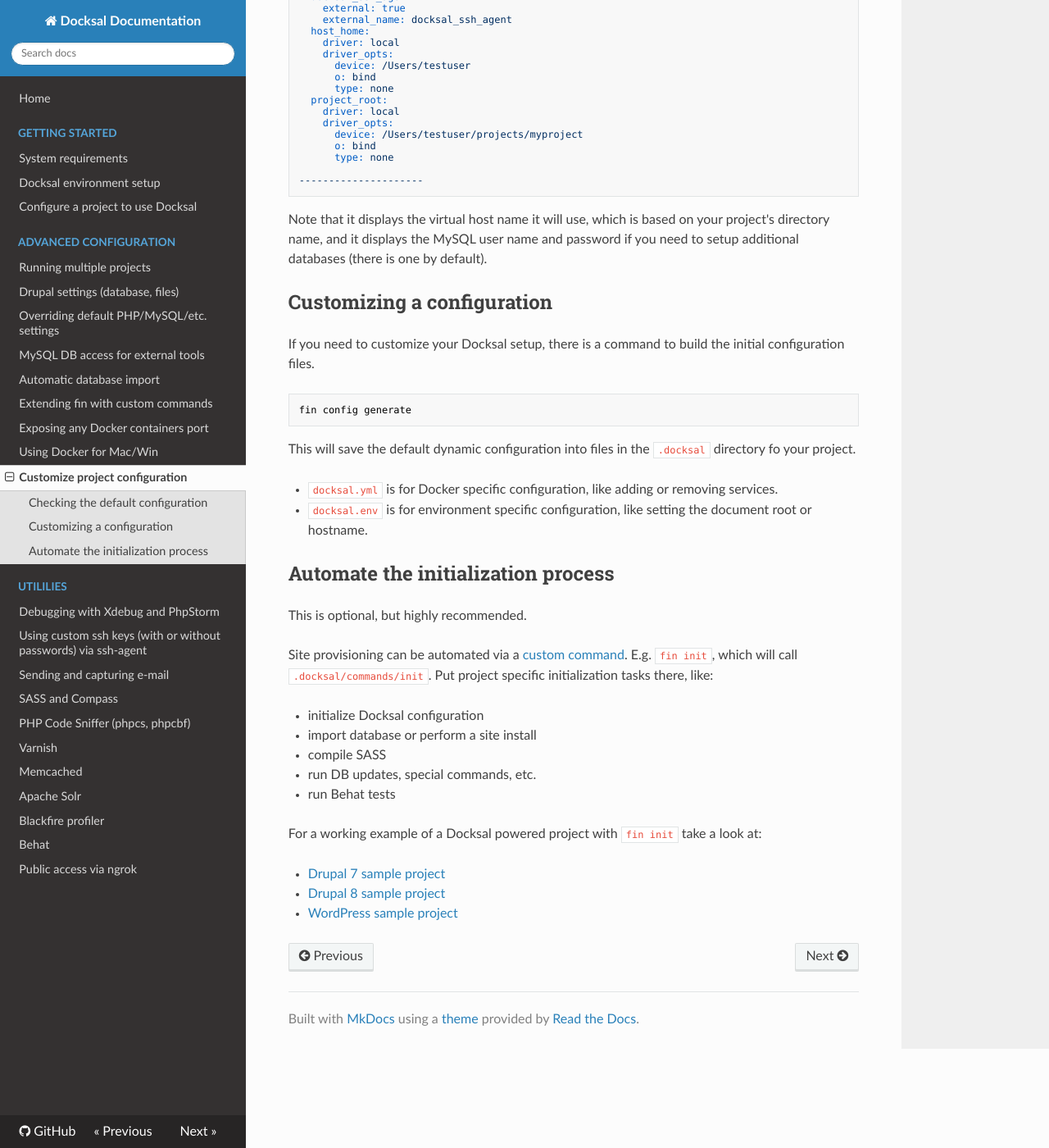
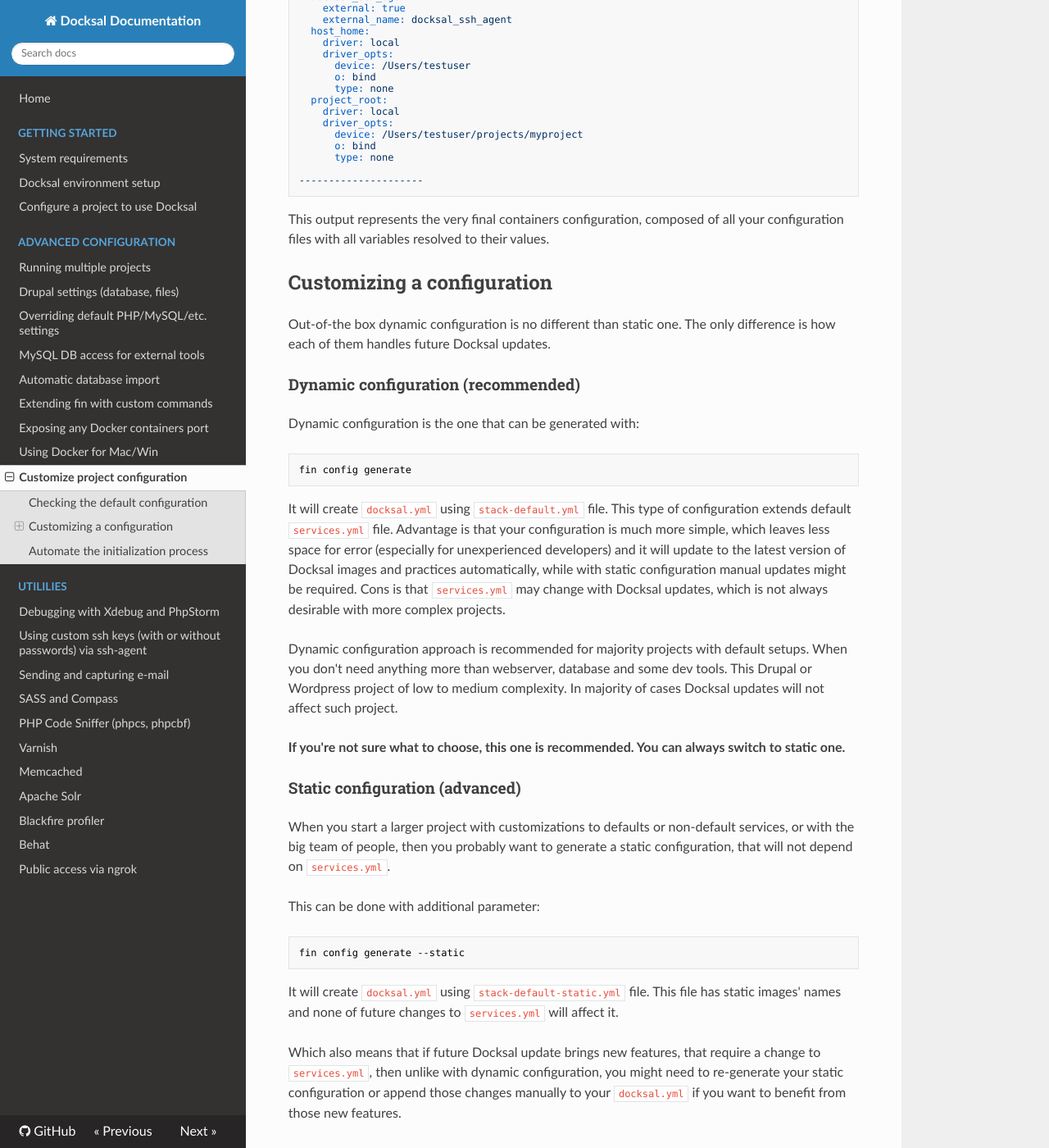
Before and after one commit to docksal/docksal, an MkDocs documentation site: the page built from docs/project-customize.md, in a window 1280 px wide and 1400 px high, scrolled down 1150 px. Shown: the whole window at 82% size. Built offline with MkDocs 1.6.1, drawn with Linux system fonts in a browser that asks for light colours; nearby versions of some CDN libraries; old or Windows-style settings are respelled for this version of MkDocs; some of the changed text lies outside the part shown.

Commit message:
Update project-customize.md
Dynamic vs static configuration

````diff
--- a/docs/project-customize.md
+++ b/docs/project-customize.md
@@ -2,10 +2,10 @@
 
 ## Checking the default configuration
 
-If you set up a project using the [simplified process](project-setup.md), then Docksal will handle all the configuration
+If you had setup a project using the [simplified process](project-setup.md), then Docksal will handle all the configuration
 behind the scenes.
 
-To review this configuration, in your project directory run
+To review configuration applied to your project run
 
 ```bash
 fin config
@@ -82,22 +82,39 @@ volumes:
 ---------------------
 ```
 
-Note that it displays the virtual host name it will use, which is based on your
-project's directory name, and it displays the MySQL user name and password if
-you need to setup additional databases (there is one by default).
+This output represents the very final containers configuration, composed of all your configuration files with all variables resolved to their values.
 
 ## Customizing a configuration
 
-If you need to customize your Docksal setup, there is a command to build the initial configuration files.
+Out-of-the box dynamic configuration is no different than static one. The only difference is how each of them handles future Docksal updates.
+
+### Dynamic configuration (recommended)
+
+Dynamic configuration is the one that can be generated with:
 
 ```bash
 fin config generate
 ```
 
-This will save the default dynamic configuration into files in the `.docksal` directory fo your project.
+It will create `docksal.yml` using `stack-default.yml` file. This type of configuration extends default `services.yml` file. Advantage is that your configuration is much more simple, which leaves less space for error (especially for unexperienced developers) and it will update to the latest version of Docksal images and practices automatically, while with static configuration manual updates might be required. Cons is that `services.yml` may change with Docksal updates, which is not always desirable with more complex projects.
 
-- `docksal.yml` is for Docker specific configuration, like adding or removing services.
-- `docksal.env` is for environment specific configuration, like setting the document root or hostname.
+Dynamic configuration approach is recommended for majority projects with default setups. When you don't need anything more than webserver, database and some dev tools. This Drupal or Wordpress project of low to medium complexity. In majority of cases Docksal updates will not affect such project.
+
+**If you're not sure what to choose, this one is recommended. You can always switch to static one.**
+
+### Static configuration (advanced)
+
+When you start a larger project with customizations to defaults or non-default services, or with the big team of people, then you probably want to generate a static configuration, that will not depend on `services.yml`.
+
+This can be done with additional parameter:
+
+```bash
+fin config generate --static
+```
+
+It will create `docksal.yml` using `stack-default-static.yml` file. This file has static images' names and none of future changes to `services.yml` will affect it.
+
+Which also means that if future Docksal update brings new features, that require a change to `services.yml`, then unlike with dynamic configuration, you might need to re-generate your static configuration or append those changes manually to your `docksal.yml` if you want to benefit from those new features.
 
 ## Automate the initialization process
 
````
